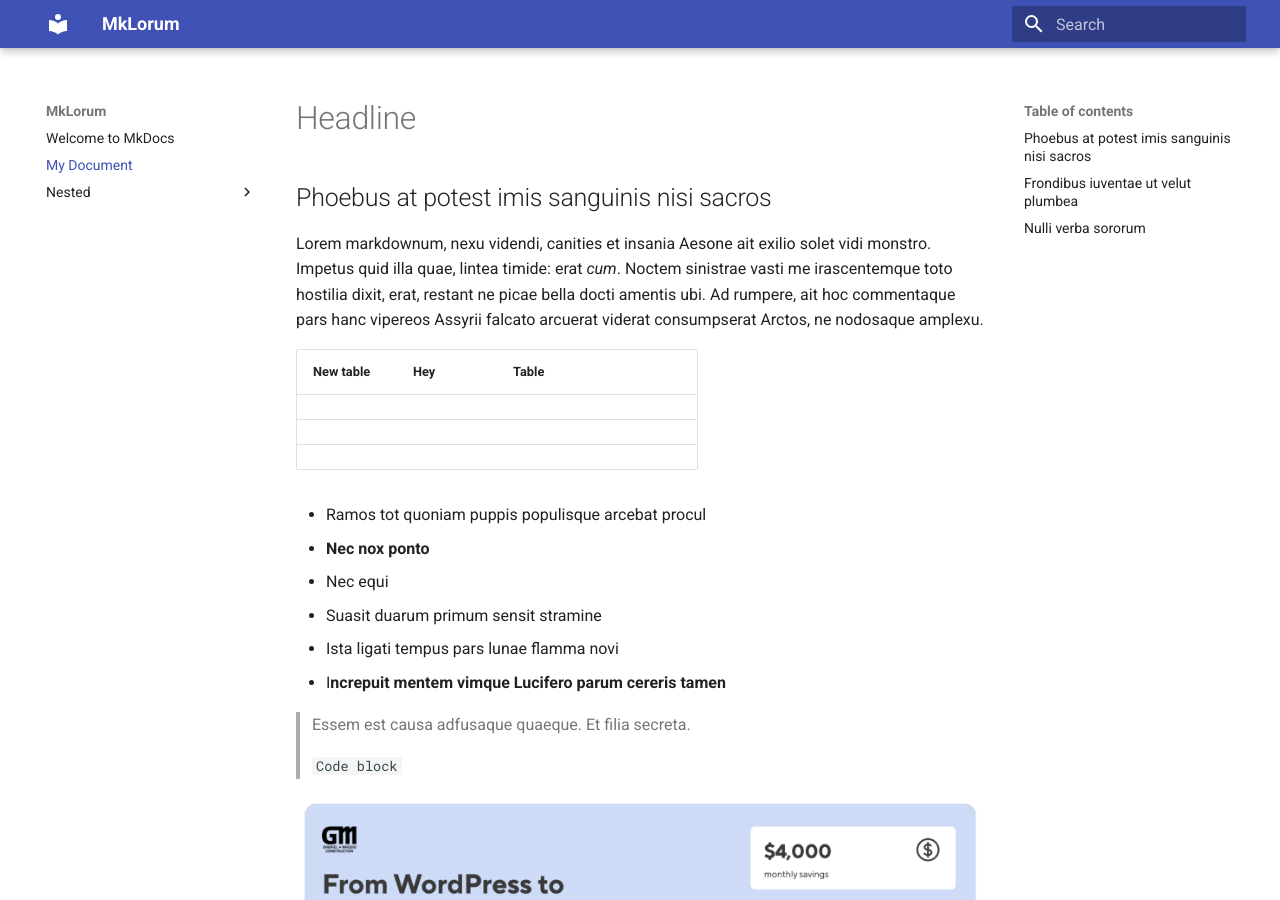
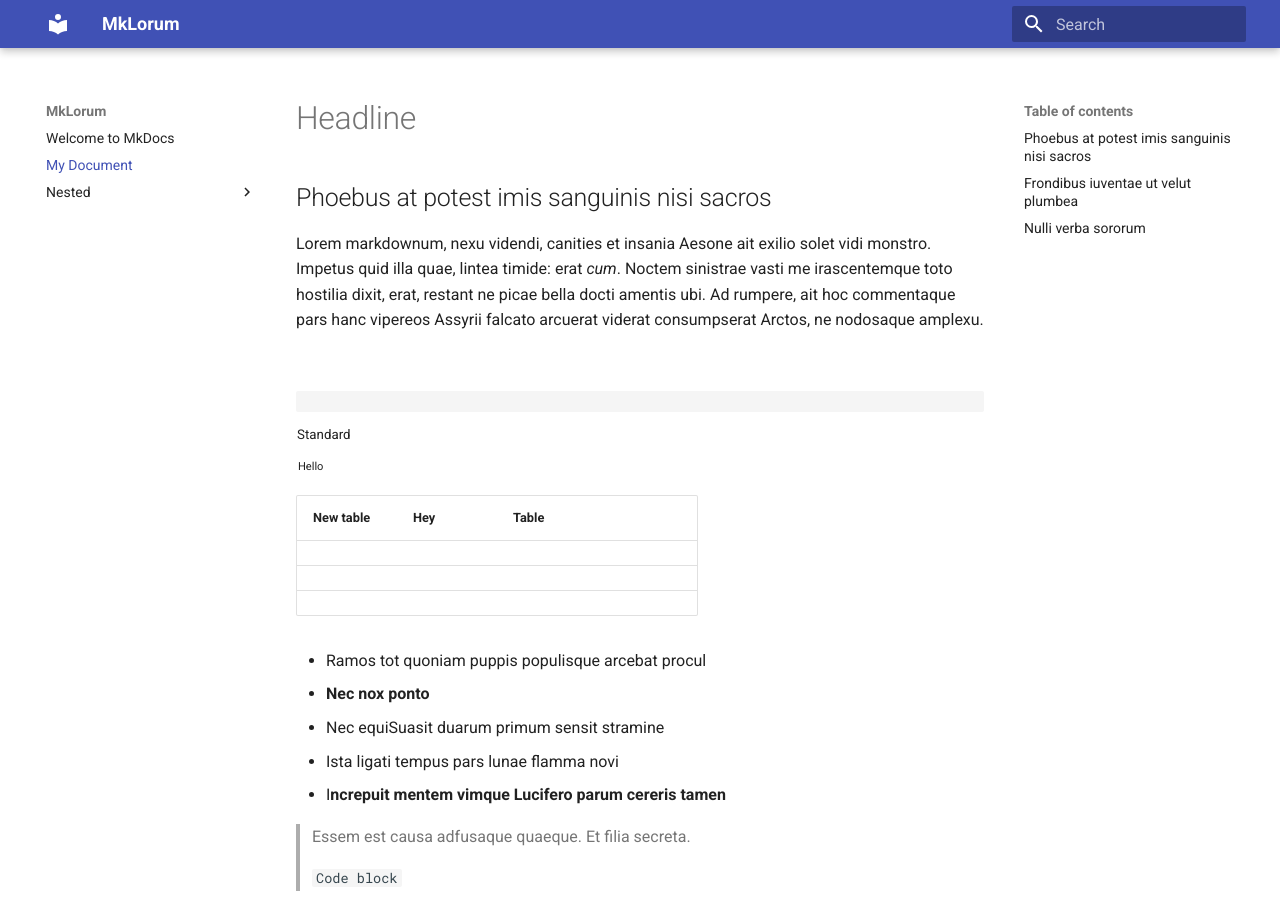
Before and after one commit to cpw10/mkdocsdemo, an MkDocs documentation site: the page built from docs/about.md, in a window 1280 px wide and 900 px high. Built offline with MkDocs 1.6.1 and Material for MkDocs 9.7.7, drawn with Linux system fonts in a browser that asks for light colours.

Commit message:
Updated 1 file via CloudCannon.

````diff
--- a/docs/about.md
+++ b/docs/about.md
@@ -13,12 +13,18 @@ some_url: https://example.com
 
 Lorem markdownum, nexu videndi, canities et insania Aesone ait exilio solet vidi monstro. Impetus quid illa quae, lintea timide: erat *cum*. Noctem sinistrae vasti me irascentemque toto hostilia dixit, erat, restant ne picae bella docti amentis ubi. Ad rumpere, ait hoc commentaque pars hanc vipereos Assyrii falcato arcuerat viderat consumpserat Arctos, ne nodosaque amplexu.
 
+&nbsp;
+
+```
+```
+
+<sup>Standard<br></sup><sub><sup>Hello</sup></sub>
+
 <table><thead><tr><th><p>New table</p></th><th><p>Hey</p></th><th><p>Table</p></th><th><p></p></th></tr></thead><tbody><tr><td><p></p></td><td><p></p></td><td><p></p></td><td><p></p></td></tr><tr><td><p></p></td><td><p></p></td><td><p></p></td><td><p></p></td></tr><tr><td><p></p></td><td><p></p></td><td><p></p></td><td><p></p></td></tr></tbody></table>
 
 * Ramos tot quoniam puppis populisque arcebat procul
 * **Nec nox ponto**
-* Nec equi
-* Suasit duarum primum sensit stramine
+* Nec equiSuasit duarum primum sensit stramine
 * Ista ligati tempus pars lunae flamma novi
 * I**ncrepuit mentem vimque Lucifero parum cereris tamen**
 
````
